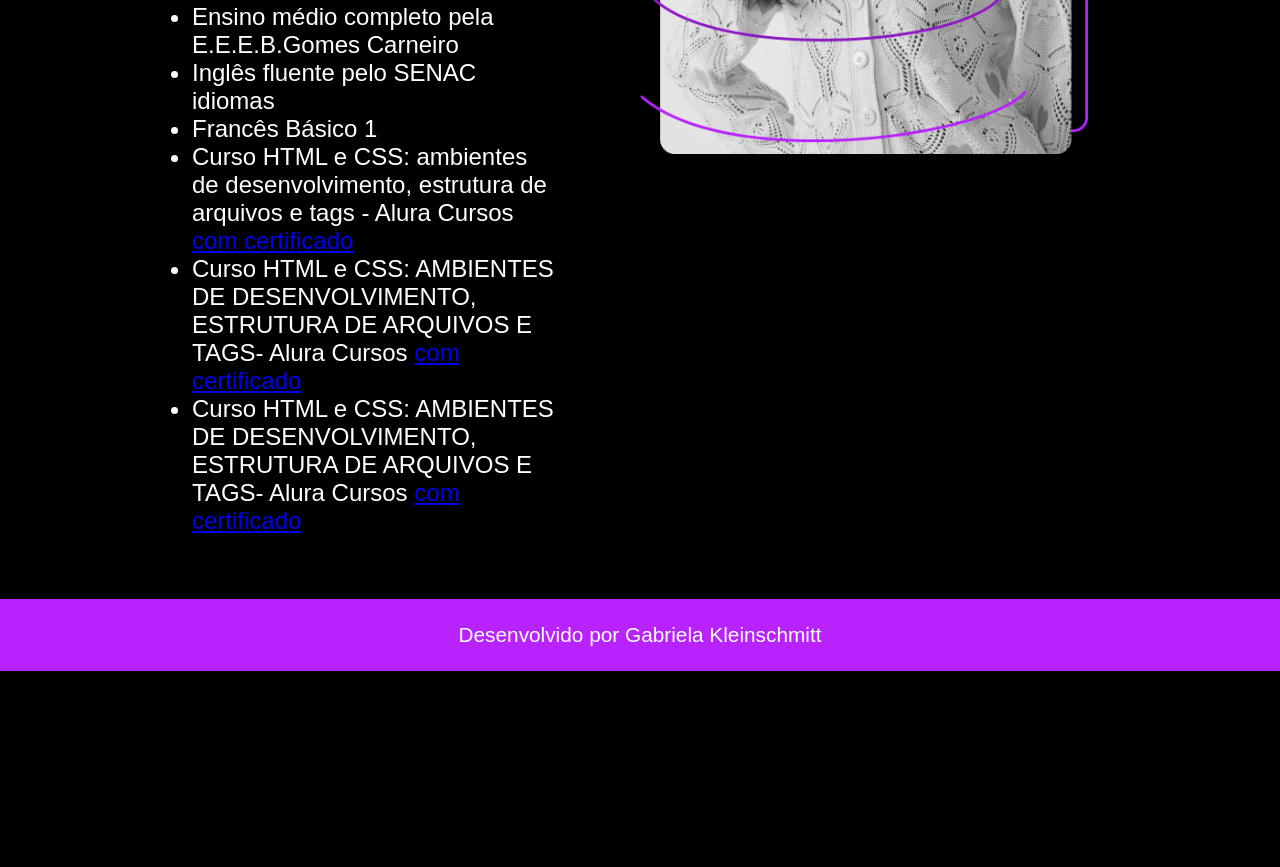
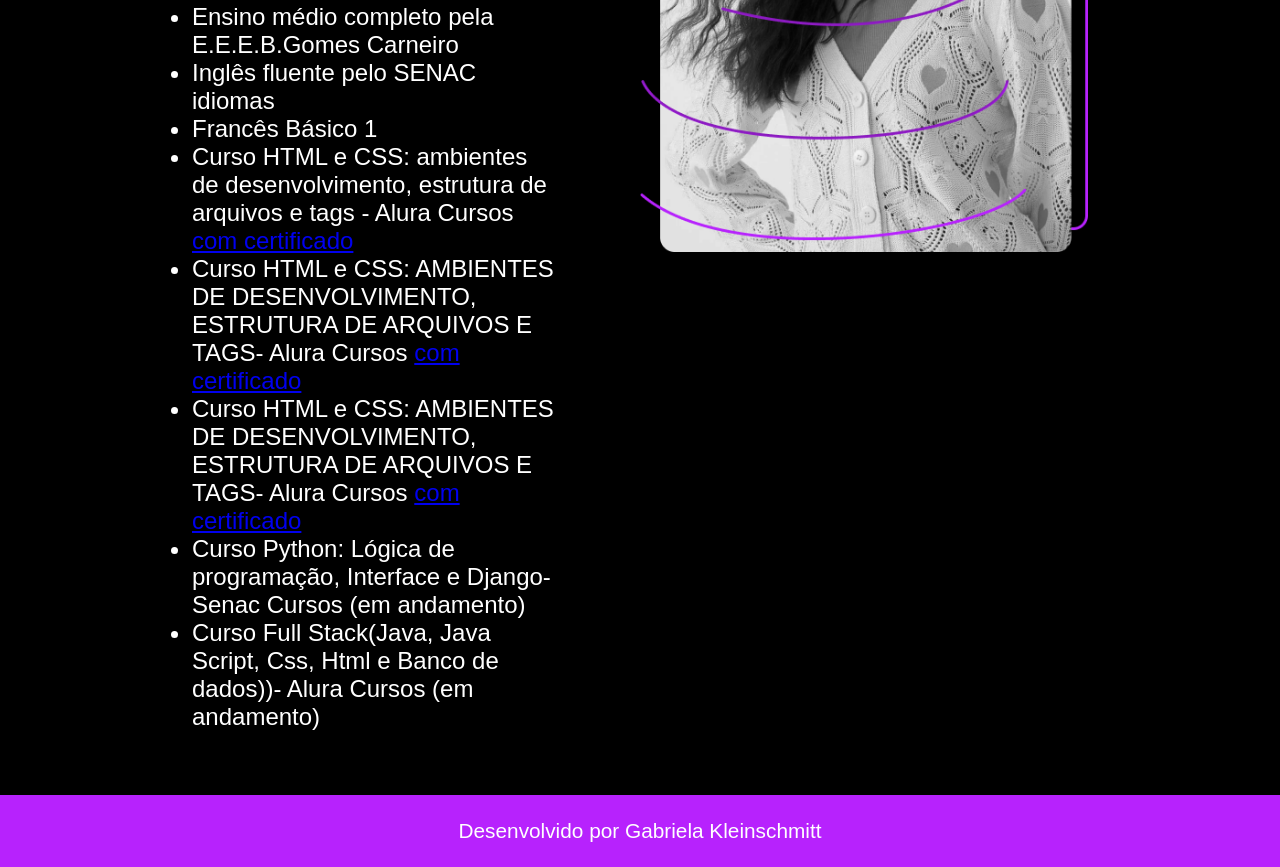
Before and after one commit to GabrielaKP05/portifolio-projeto-nova-geracao, a plain HTML site: page about.html in a window 1280 px wide. Shown: the part 847-1714 px from the top of the page. Before the commit the page ends 1518 px from the top, so only its background shows below. Drawn offline with Linux system fonts and the light colour scheme; a web font is replaced by a local one.

Commit message:
atualização-curriculo

```diff
--- a/about.html
+++ b/about.html
@@ -40,6 +40,8 @@
                 <li>Curso HTML e CSS: ambientes de desenvolvimento, estrutura de arquivos e tags - Alura Cursos <a href="https://cursos.alura.com.br/certificate/gabikpadilha/html-css-ambiente-arquivos-tags">com certificado</a></li>
                 <li>Curso HTML e CSS: AMBIENTES DE DESENVOLVIMENTO, ESTRUTURA DE ARQUIVOS E TAGS- Alura Cursos <a href="https://cursos.alura.com.br/certificate/gabikpadilha/html-css-ambiente-arquivos-tags">com certificado</a></li>
                 <li>Curso HTML e CSS: AMBIENTES DE DESENVOLVIMENTO, ESTRUTURA DE ARQUIVOS E TAGS- Alura Cursos <a href="https://cursos.alura.com.br/certificate/gabikpadilha/html-css-ambiente-arquivos-tags">com certificado</a></li>
+                <li>Curso Python: Lógica de programação, Interface e Django- Senac Cursos (em andamento) </li>
+                <li>Curso Full Stack(Java, Java Script, Css, Html e Banco de dados))- Alura Cursos (em andamento)</li>
             </ul>
             </div>
         </section>
```
